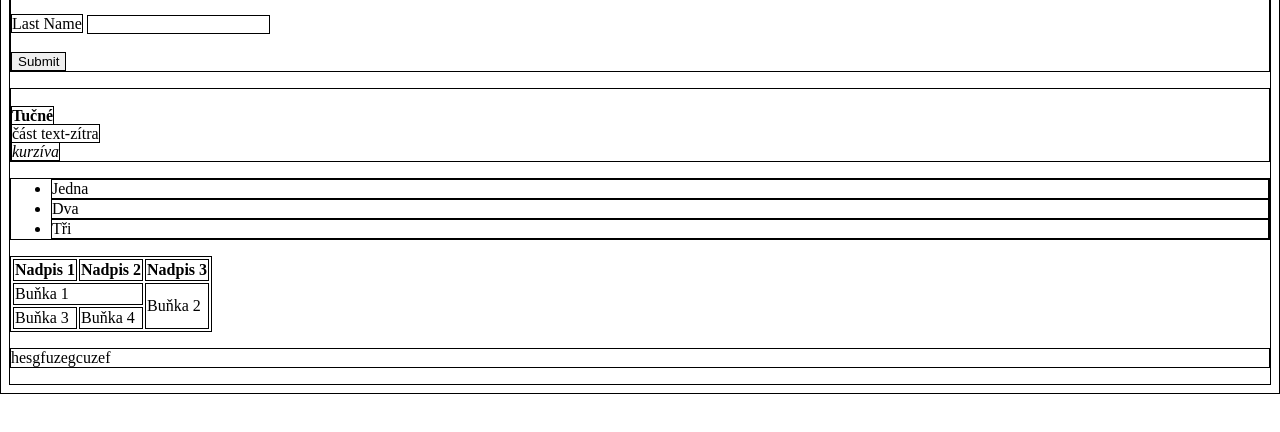
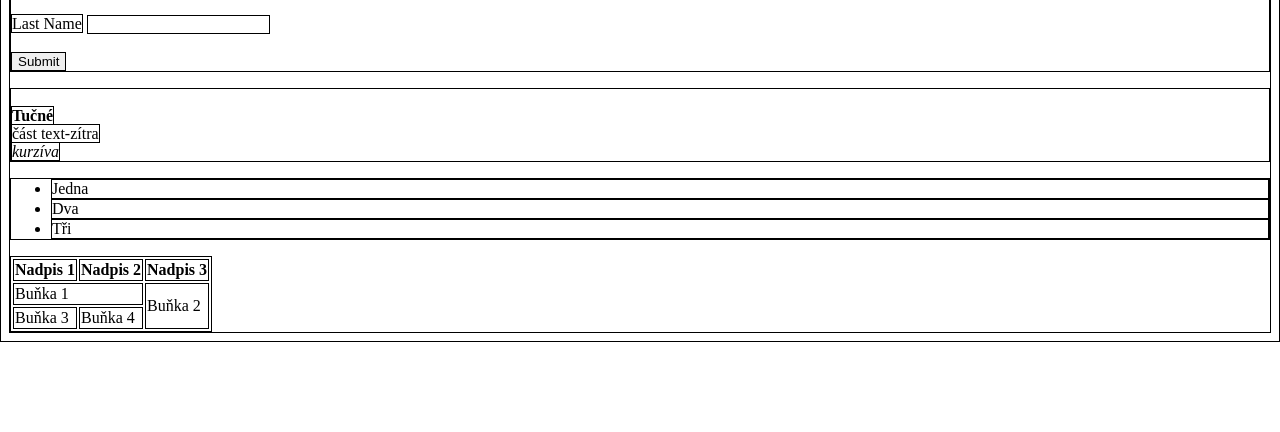
Before and after one commit to Nikoloslava/test, a plain HTML site: page index.html in a window 1280 px wide. Shown: the part 244-676 px from the top of the page. Drawn offline with Linux system fonts and the light colour scheme.

Commit message:
Update index.html

```diff
--- a/index.html
+++ b/index.html
@@ -48,7 +48,6 @@
             <td>Buňka 4</td>
         </tr>
     </table>
-    <p>hesgfuzegcuzef</p>
 </body>
 
 </html>
```
